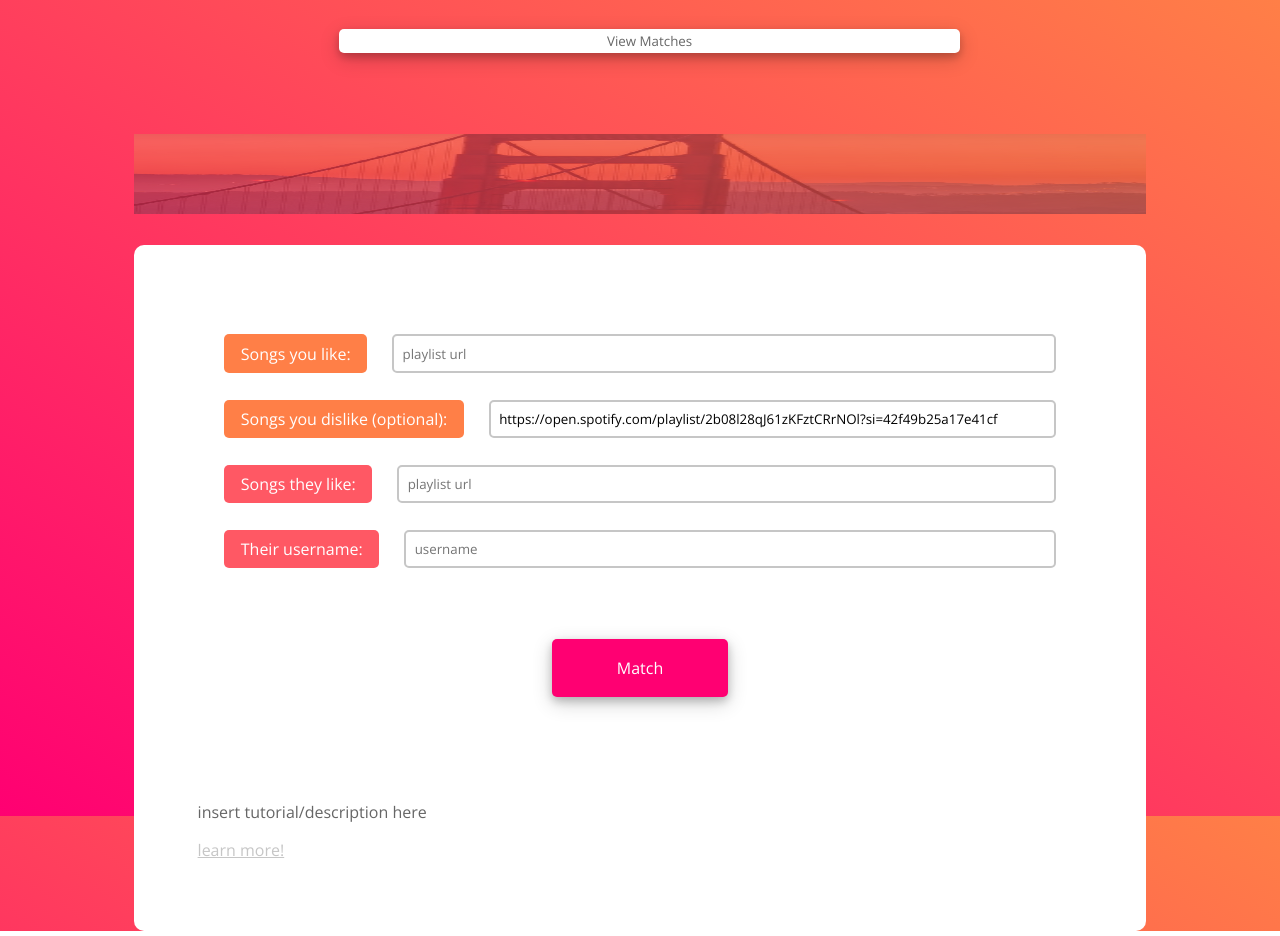
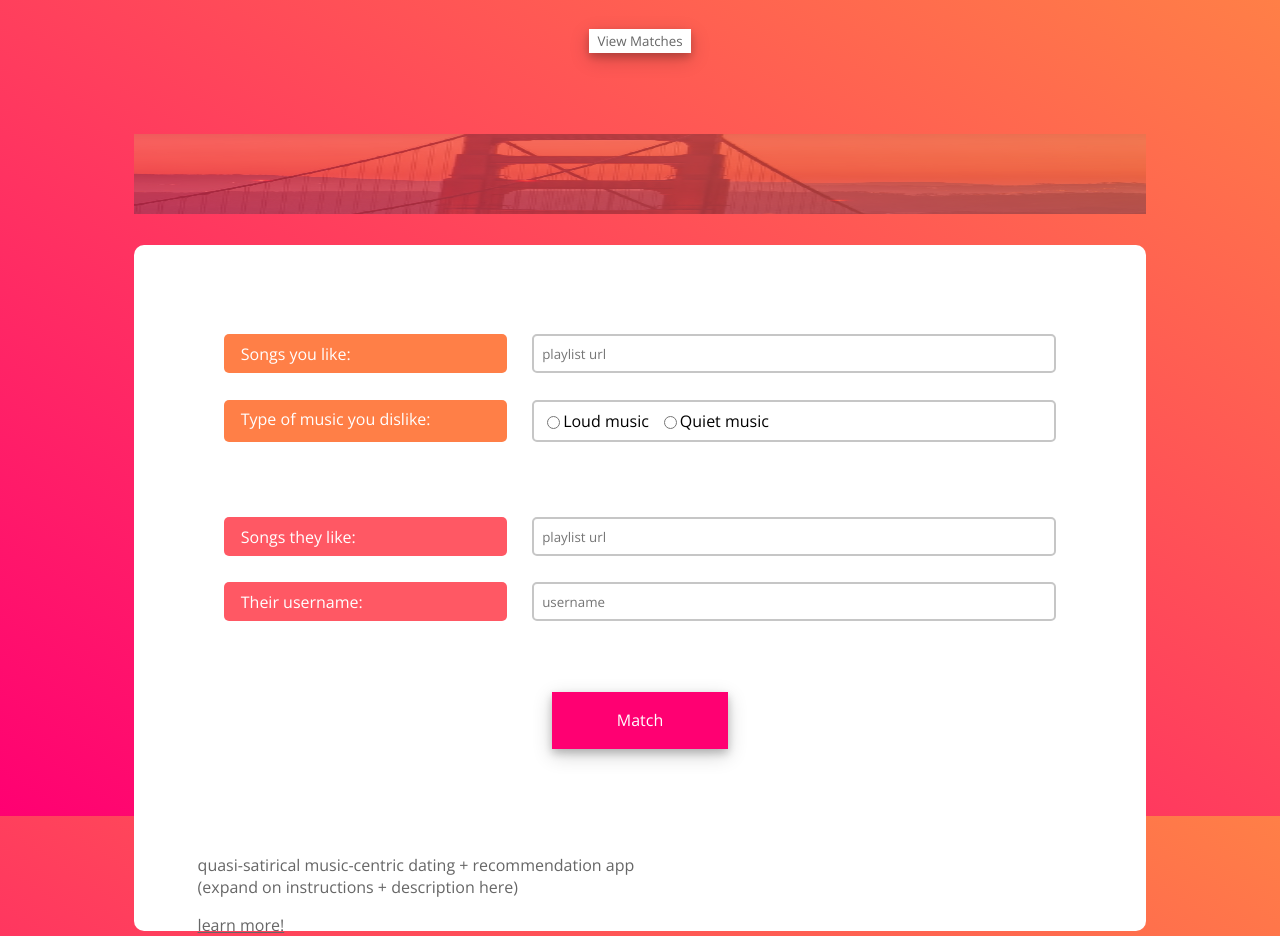
Before and after one commit to kath3rine/matchmaker, a Flask app: page / in a window 1280 px wide. Run offline with Flask 3, Linux system fonts and the light colour scheme.

Commit message:
toggle + some styling

```diff
--- a/app.py
+++ b/app.py
@@ -15,11 +15,20 @@ def home():
 @app.route('/match', methods=["GET", "POST"])
 def match():
 
+  QUIET_PLAYLIST = 'https://open.spotify.com/playlist/2T75XDoKsI4dCgPxMXz7KV?si=ba9a7bd09e484287'
+  LOUD_PLAYLIST = 'https://open.spotify.com/playlist/2b08l28qJ61zKFztCRrNOl?si=42f49b25a17e41cf'
+
   # get urls/ids
   pid1y = request.form['input1']
-  pid1x =  request.form['input2']
   pid2 = request.form['input3']
   uid = request.form['input4']
+
+  # if request.form['option1'] is 'on' and request.form['option2'] is 'off': # dislikes loud
+  #   pid1x = 'https://open.spotify.com/playlist/2b08l28qJ61zKFztCRrNOl?si=42f49b25a17e41cf'
+  # else: # dislikes quiet
+  #   pid1x = 'https://open.spotify.com/playlist/2T75XDoKsI4dCgPxMXz7KV?si=ba9a7bd09e484287'
+
+  pid1x=LOUD_PLAYLIST if request.form['options'] == 'option1' else QUIET_PLAYLIST
 
   m = matchmaker(pid1y, pid1x, pid2, uid)
 
@@ -33,7 +42,7 @@ def match():
     rec_tracks_names = m['rec_tracks_names'],
     rec_tracks_urls = m['rec_tracks_urls'],
     rec_artists_names = m['rec_artists_names'],
-    rec_artists_urls = m['rec_artists_urls'])
+    rec_artists_urls = m['rec_artists_urls'], pid1x=pid1x)
 
 # LIKE A MATCH (add to queue)
 @app.route('/like', methods=['GET', 'POST'])
@@ -49,7 +58,8 @@ def like():
 # VIEW YOUR MATCHES
 @app.route('/saved', methods=['GET', 'POST'])
 def saved():
-  return render_template('saved.html', matches=matches, matches_pfp=matches_pfp, len_matches=len(matches))
+  return render_template('saved.html',
+      matches=matches, matches_pfp=matches_pfp, len_matches=len(matches))
 
 if __name__ == '__main__':
     app.run(debug=True)
--- a/static/global.css
+++ b/static/global.css
@@ -36,8 +36,9 @@ body {
     border-radius: 20px;
     margin: auto;
     position: relative;
+    height: 100%;
     width: 80%;
-    padding-bottom: 5%;
+    padding-bottom: 20%;
     margin-top: 10%;
 }
 
--- a/static/home.css
+++ b/static/home.css
@@ -29,18 +29,11 @@ body {
     display: flex;
 }
 
-label {
+.text-label {
     color: white;
     padding: 1% 2% 1% 2%;
     border-radius: 5px;;
-}
-
-input {
-    border-radius: 5px;
-    border: var(--lt-grey) solid 2px;
-    padding: 1%;
-    flex: 2;
-    margin-left: 3%;
+    width: 30%;
 }
 
 #label1, #label2 {
@@ -49,6 +42,37 @@ input {
 
 #label3, #label4 {
     background-color: var(--scarlet);
+}
+
+/* RADIO BUTTONS */
+
+.input-box {
+    border-radius: 5px;
+    border: var(--lt-grey) solid 2px;
+    padding: 1%;
+    flex: 2;
+    margin-left: 3%;
+}
+
+#radio-buttons {
+    align-items: center;
+    display: flex;
+    justify-content: left;
+    border: blue solid 2px;
+    z-index: 10;
+    border-radius: 5px;
+    border: var(--lt-grey) solid 2px;
+    padding: 1%;
+    flex: 2;
+    margin-left: 3%;
+}
+
+#radio-buttons input::placeholder {
+    color: green;
+}
+
+#option2 {
+    margin-left: 15px;
 }
 
 /* BOTTOM */
@@ -62,9 +86,9 @@ input {
 }
 
 #match-button:hover {
-    background-color: var(--orange);
+    color: var(--lt-grey);
 }
 
 a {
-    color: var(--lt-grey)
+    color: var(--grey)
 }
--- a/static/match.css
+++ b/static/match.css
@@ -11,11 +11,6 @@
 
 a, p {
     font-size: 1.25vh;
-    line-height: 0.25vh;
-}
-
-#gh-link:hover, #about a:hover {
-    color: var(--scarlet);
 }
 
 /* HEADER */
--- a/templates/index.html
+++ b/templates/index.html
@@ -17,19 +17,27 @@
         <img id="logo" src="../static/test_image.png">
         <div id="input-section">
             <div class="input">
-                <label id="label1" for="input1">Songs you like:</label>
+                <label class="text-label" id="label1" for="input1">Songs you like:</label>
                 <input type="text" class="input-box" id="input1" name="input1" placeholder="playlist url">
             </div>
             <div class="input">
-                <label id="label2" for="input2">Songs you dislike (optional):</label>
-                <input type="text" class="input-box" id="input2" name="input2" placeholder="playlist url" value="https://open.spotify.com/playlist/2b08l28qJ61zKFztCRrNOl?si=42f49b25a17e41cf">
+                <label id="label2" class="text-label" for="input2">Type of music you dislike:</label>
+                <!--
+                    <input type="text" class="input-box" id="input2" name="input2" placeholder="playlist url" value="https://open.spotify.com/playlist/2b08l28qJ61zKFztCRrNOl?si=42f49b25a17e41cf">
+                -->
+                <div id="radio-buttons">
+                    <input type="radio" class="my-radio-button" id="option1" name="options" value="option1">Loud music</input>
+                    <input type="radio" class="my-radio-button" id="option2" name="options" value="option2">Quiet music</input>
+                </div>
             </div>
+
+        </br>
             <div class="input">
-                <label id="label3" for="input3">Songs they like:</label>
+                <label id="label3" class="text-label" for="input3">Songs they like:</label>
                 <input type="text" class="input-box" id="input3" name="input3" placeholder="playlist url">
             </div>
             <div class="input">
-                <label id="label4" for="input4">Their username:</label>
+                <label id="label4" class="text-label" for="input4">Their username:</label>
                 <input type="text" class="input-box" id="input4" name="input4" placeholder="username">
             </div>
 
@@ -37,7 +45,7 @@
         <input class="button" id="match-button" type="submit" value="Match">
     </form>
 
-    <p> insert tutorial/description here</p>
+    <p> quasi-satirical music-centric dating + recommendation app </br>(expand on instructions + description here)</p>
     <a href="https://github.com/kath3rine/tinderfy">learn more!</a>
 
 </body>
```
Also changed, not shown: templates/match.html (+0 -8 lines).
